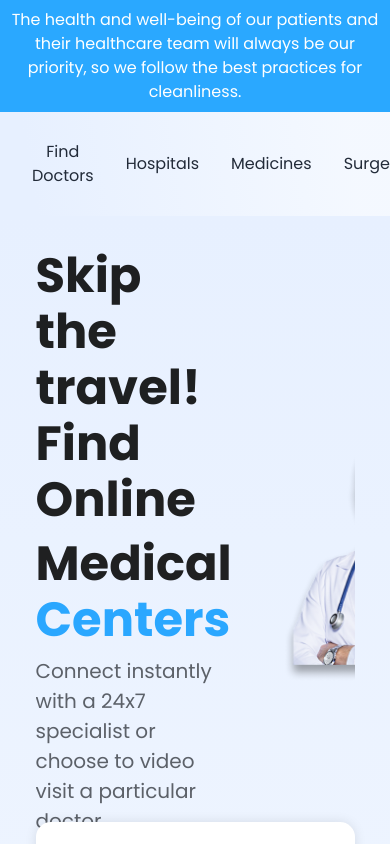
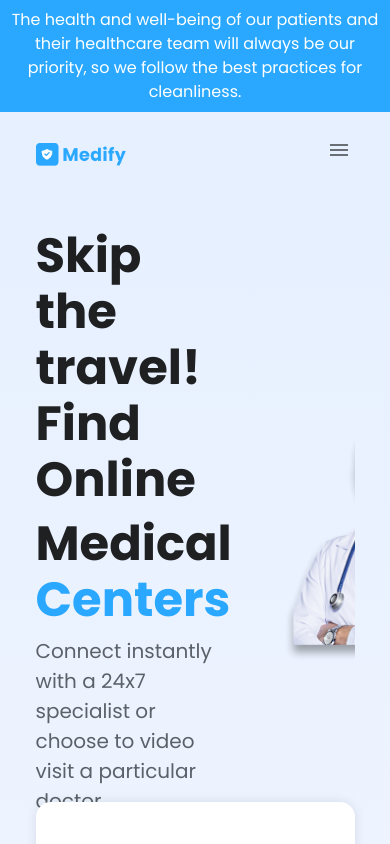
Before and after one commit to RutikKulkarni/Medify, a React (Create React App) app: page / in a window 390 px wide. Shown: the top 844 px of the page. Built offline with nearby package versions, Linux system fonts and the light colour scheme; no server answers.

Commit message:
Responsive navbar

```diff
--- a/src/App.css
+++ b/src/App.css
@@ -6,12 +6,9 @@ body {
 
 :root {
   --color: #2aa8ff;
+  --color-section: #e7f0ff;
   --color-white: #ffffff;
-  --gradient-background: linear-gradient(
-    81deg,
-    #e7f0ff 9.01%,
-    rgba(232, 241, 255, 0.47) 89.11%
-  );
+  --color-background: rgba(27, 60, 116, 1);
 }
 
 *,
--- a/src/components/Navbar/Navbar.jsx
+++ b/src/components/Navbar/Navbar.jsx
@@ -1,12 +1,31 @@
-import React from "react";
-import { Box, Container, Button, Typography, Stack } from "@mui/material";
+import React, { useState } from "react";
+import {
+  Box,
+  Container,
+  Button,
+  Typography,
+  Stack,
+  IconButton,
+  Drawer,
+  List,
+  ListItem,
+  ListItemText,
+} from "@mui/material";
 import { Link } from "react-router-dom";
+import MenuIcon from "@mui/icons-material/Menu";
 import logo from "../../assets/logo/logo.png";
 import styles from "./Navbar.module.css";
 
 const CustomNavbar = () => {
+  const [isMenuOpen, setIsMenuOpen] = useState(false);
+
+  const toggleMenu = () => {
+    setIsMenuOpen(!isMenuOpen);
+  };
+
   return (
-    <header>
+    <div>
+      <div className={styles.header}>
         <Box p={1} className={styles.primary}>
           <Typography variant="body1" align="center" color="white">
             The health and well-being of our patients and their healthcare team
@@ -14,32 +33,87 @@ const CustomNavbar = () => {
             cleanliness.
           </Typography>
         </Box>
+      </div>
 
-      <Container maxWidth="xl" className={styles.gradientBackground} style={{width: '100%', textAlign: 'center'}}>
+      <div className={`${styles.containerBackground}  ${styles.navbar}`}>
+        <Container maxWidth="xl">
+          <Drawer anchor="right" open={isMenuOpen} onClose={toggleMenu}>
+            <List>
+              <ListItem button onClick={toggleMenu}>
+                <ListItemText primary="Find Doctors" />
+              </ListItem>
+              <ListItem button onClick={toggleMenu}>
+                <ListItemText primary="Hospitals" />
+              </ListItem>
+              <ListItem button onClick={toggleMenu}>
+                <ListItemText primary="Medicines" />
+              </ListItem>
+              <ListItem button onClick={toggleMenu}>
+                <ListItemText primary="Surgeries" />
+              </ListItem>
+              <ListItem button onClick={toggleMenu}>
+                <ListItemText primary="Software for Providers" />
+              </ListItem>
+              <ListItem button onClick={toggleMenu}>
+                <ListItemText primary="Facilities" />
+              </ListItem>
+              <ListItem button onClick={toggleMenu}>
+                <Link to="/MyBookings" className={styles.link}>
+                  <Button variant="contained" className={styles.buttonPrimary}>
+                    My Bookings
+                  </Button>
+                </Link>
+              </ListItem>
+            </List>
+          </Drawer>
+
           <Stack
             direction="row"
             spacing={2}
             alignItems="center"
             justifyContent="space-between"
             py={2}
-          sx={{margin: '0 auto'}} // Centering the stack horizontally
+            sx={{ margin: "0 auto", position: "relative" }}
           >
             <Link to="/">
               <img src={logo} alt="Logo" height={27} />
             </Link>
+
+            <IconButton
+              onClick={toggleMenu}
+              sx={{
+                display: { xs: "block", sm: "block", md: "none" },
+                paddingRight: "1%",
+              }}
+            >
+              <MenuIcon />
+            </IconButton>
 
             <Stack
               direction="row"
               spacing={4}
               alignItems="center"
               className={styles.navlinks}
+              sx={{ display: { xs: "none", sm: "none", md: "flex" } }}
             >
-            <Link to="/">Find Doctors</Link>
-            <Link to="/">Hospitals</Link>
-            <Link to="/">Medicines</Link>
-            <Link to="/">Surgeries</Link>
-            <Link to="/">Software for Providers</Link>
-            <Link to="/">Facilities</Link>
+              <Link to="/" className={styles.link}>
+                Find Doctors
+              </Link>
+              <Link to="/" className={styles.link}>
+                Hospitals
+              </Link>
+              <Link to="/" className={styles.link}>
+                Medicines
+              </Link>
+              <Link to="/" className={styles.link}>
+                Surgeries
+              </Link>
+              <Link to="/" className={styles.link}>
+                Software for Providers
+              </Link>
+              <Link to="/" className={styles.link}>
+                Facilities
+              </Link>
               <Link to="/MyBookings">
                 <Button variant="contained" className={styles.buttonPrimary}>
                   My Bookings
@@ -48,7 +122,8 @@ const CustomNavbar = () => {
             </Stack>
           </Stack>
         </Container>
-    </header>
+      </div>
+    </div>
   );
 };
 
--- a/src/components/Navbar/Navbar.module.css
+++ b/src/components/Navbar/Navbar.module.css
@@ -1,18 +1,36 @@
-/* .navlinks a{
-    color:#102851;
-    text-decoration: none;
-} */
+.header {
+  background-color: var(--color);
+  width: 100%;
+  display: flex;
+  flex-direction: column;
+  align-items: center;
+}
 
-
-.navlinks a{
-    color:#222b39;
-    margin-left: 20%;
-    gap: 30px;
-    text-decoration: none;
+.containerBackground {
+  height: calc(100% - 40px);
+  width: 100%;
 }
 
 .primary {
   background-color: var(--color);
+}
+
+.navbar {
+  display: flex;
+  flex-direction: column;
+  align-items: center;
+  background-color: var(--color-section);
+}
+
+.navlinks {
+  display: flex;
+  align-items: center;
+}
+
+.navlinks a {
+  color: #222b39;
+  text-decoration: none;
+  margin-right: 20px;
 }
 
 .buttonPrimary {
@@ -29,12 +47,5 @@
   line-height: 21px;
   letter-spacing: 0.02em;
   text-align: center;
+  box-shadow: none;
 }
-
-  .gradientBackground {
-    background: linear-gradient(
-      81deg,
-      #e7f0ff 9.01%,
-      rgba(232, 241, 255, 0.47) 89.11%
-    );
-  }
--- a/src/index.css
+++ b/src/index.css
@@ -6,12 +6,8 @@ body {
 
 :root {
   --color: #2aa8ff;
+  --color-section: #e7f0ff;
   --color-white: #ffffff;
-  --gradient-background: linear-gradient(
-    81deg,
-    #e7f0ff 9.01%,
-    rgba(232, 241, 255, 0.47) 89.11%
-  );
   --color-background: rgba(27, 60, 116, 1);
 }
 
--- a/src/index.js
+++ b/src/index.js
@@ -2,7 +2,7 @@ import React from 'react';
 import ReactDOM from 'react-dom';
 import { createBrowserRouter, RouterProvider } from 'react-router-dom';
 import { createTheme, ThemeProvider } from '@mui/material';
-import './index.css'; // Import the global styles
+import './index.css';
 import App from './App';
 import Search from './pages/Search/Search';
 import Home from './pages/Home/Home';
```
Lines whose indentation alone changed are shown as unchanged.
